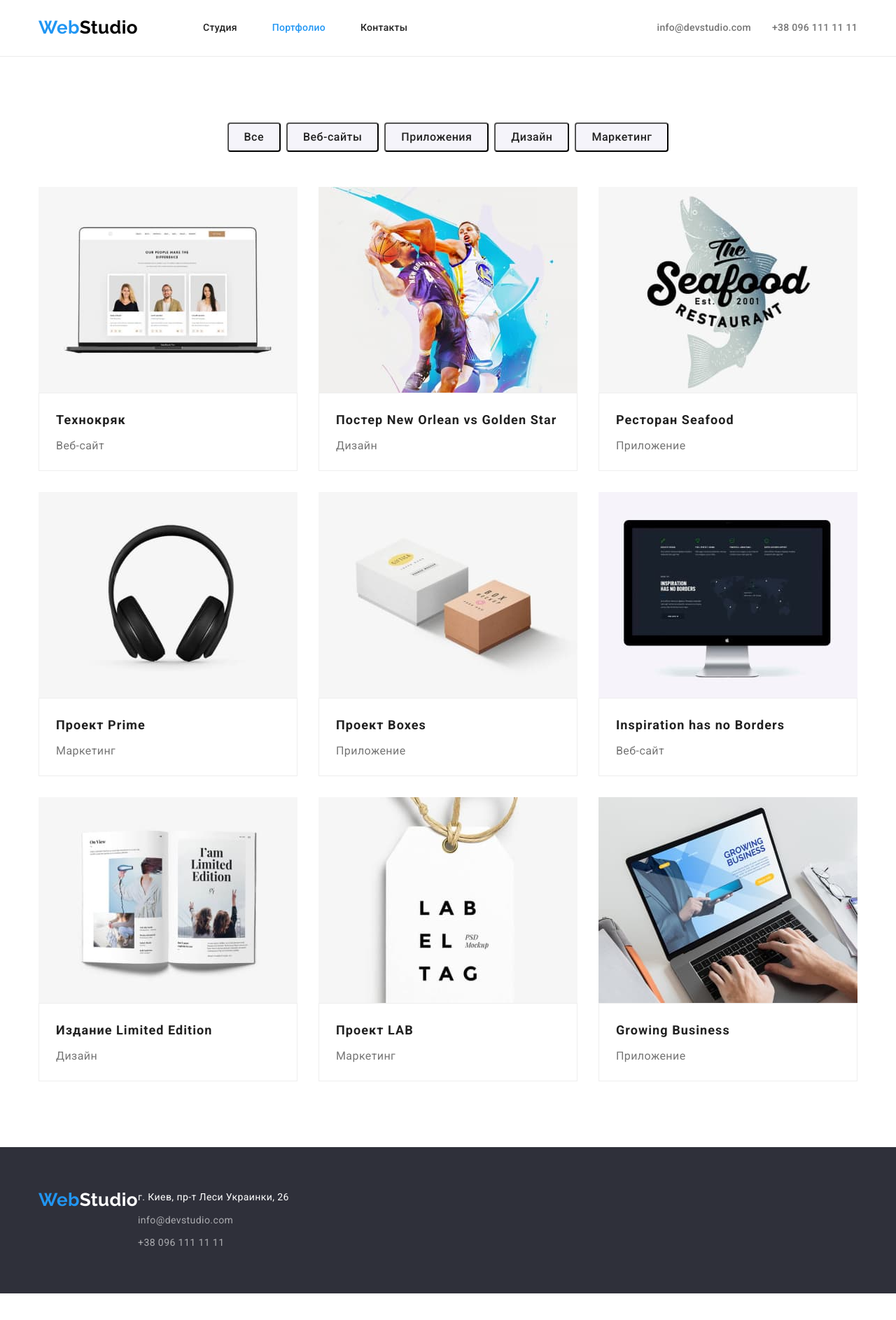
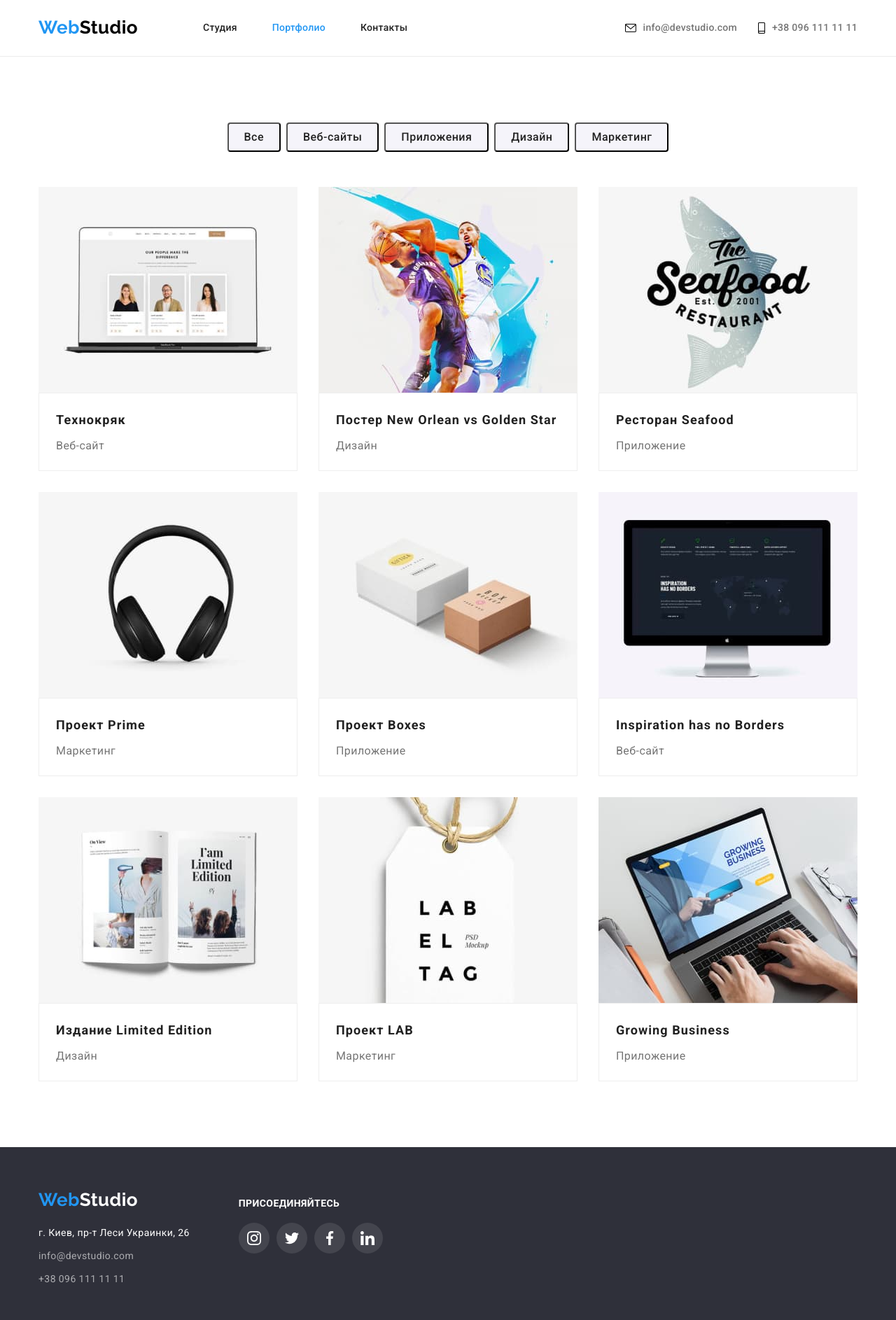
Before and after one commit to Mark-Y-GIT/goit-markup-hw-04, a plain HTML site: page portfolio.html in a window 1280 px wide. Shown: the whole page at 70% size. Before the commit the page ends 1848 px from the top, so only its background shows below. Drawn offline with nearby package versions, Linux system fonts and the light colour scheme.

Commit message:
резерв. коп.

```diff
--- a/css/styles.css
+++ b/css/styles.css
@@ -412,7 +412,12 @@ header .logo {
 }
 
 .bg-image {
-  background-image: url(../images/hero.jpg);
+  background-image: linear-gradient(
+      to right,
+      rgba(47, 48, 58, 0.4),
+      rgba(47, 48, 58, 0.4)
+    ),
+    url(../images/hero.jpg);
   background-repeat: no-repeat;
   max-width: 1600px;
   background-size: cover;
@@ -534,8 +539,22 @@ header .logo {
   fill: var(--dark-bg-text-color);
 }
 
+.clients-section {
+  padding-top: 94px;
+  padding-bottom: 94px;
+}
+
 .clients-container {
   text-align: center;
+}
+
+.clients-main-title {
+  font-weight: 700;
+  font-size: 36px;
+  line-height: 1.17;
+  letter-spacing: 0.03em;
+  color: var(--title-color);
+  margin-bottom: 50px;
 }
 
 .clients-icon-link {
@@ -549,7 +568,24 @@ header .logo {
 }
 .clients-icon {
   display: inline-flex;
+  margin-top: -30px;
+  margin-left: -30px;
 }
 
-.clients-icon-link .icon {
+.clients-icon-item {
+  margin-left: 30px;
+  margin-top: 30px;
 }
+.clients-icon-item .icon {
+  fill: var(--icons-color);
+}
+
+.clients-icon-link:hover,
+.clients-icon-link:focus {
+  border-color: var(--accent-color);
+}
+
+.clients-icon-link:hover .icon,
+.clients-icon-link:focus .icon {
+  fill: var(--accent-color);
+}
--- a/portfolio.html
+++ b/portfolio.html
@@ -28,7 +28,7 @@
           >
           <ul class="list menu">
             <li class="menu-item">
-              <a class="link navigation" href="./index.html">Студия</a>
+              <a class="link navigation" href="index.html">Студия</a>
             </li>
             <li class="menu-item">
               <a class="link navigation current" href="./portfolio.html"
@@ -41,15 +41,23 @@
           </ul>
         </nav>
         <div class="contacts-list">
-          <a class="link contacts" href="mailto:info@devstudio.com"
-            >info@devstudio.com</a
+          <a class="link contacts" href="mailto:info@devstudio.com">
+            <svg class="icon" width="16" height="12">
+              <use href="./images/icons/sprite.svg#icon-envelope"></use>
+            </svg>
+            info@devstudio.com</a
           >
-          <a class="link contacts" href="tel:+380961111111"
-            >+38 096 111 11 11</a
+          <a class="link contacts" href="tel:+380961111111">
+            <svg class="icon" width="10" height="16">
+              <use href="./images/icons/sprite.svg#icon-smartphone"></use>
+            </svg>
+
+            +38 096 111 11 11</a
           >
         </div>
       </div>
     </header>
+
     <main>
       <!--фильтр-->
       <section class="filter">
@@ -209,6 +217,7 @@
     <!--подвал-->
     <footer class="dark-bg footer-content">
       <div class="container footer-container">
+        <div class="footer-contacts">
           <a class="link logo dark-bg-logo" href="./index.html"
             ><span class="color-logo">Web</span>Studio</a
           >
@@ -224,7 +233,9 @@
                 >
               </li>
               <li class="address-item">
-              <a class="link footer-navigation" href="mailto:info@devstudio.com"
+                <a
+                  class="link footer-navigation"
+                  href="mailto:info@devstudio.com"
                   >info@devstudio.com</a
                 >
               </li>
@@ -236,6 +247,61 @@
             </ul>
           </address>
         </div>
+        <div class="footer-social">
+          <h3 class="footer-social-title">присоединяйтесь</h3>
+
+          <ul class="list social-icons">
+            <li class="social-icons-item">
+              <a
+                href=""
+                class="social-icons-link"
+                target="_blank"
+                rel="noopener noreferrer"
+              >
+                <svg class="icon">
+                  <use href="./images/icons/sprite.svg#icon-instagram-2"></use>
+                </svg>
+              </a>
+            </li>
+            <li class="social-icons-item">
+              <a
+                href=""
+                class="social-icons-link"
+                target="_blank"
+                rel="noopener noreferrer"
+              >
+                <svg class="icon">
+                  <use href="./images/icons/sprite.svg#icon-twitter-1"></use>
+                </svg>
+              </a>
+            </li>
+            <li class="social-icons-item">
+              <a
+                href=""
+                class="social-icons-link"
+                target="_blank"
+                rel="noopener noreferrer"
+              >
+                <svg class="icon">
+                  <use href="./images/icons/sprite.svg#icon-facebook-1"></use>
+                </svg>
+              </a>
+            </li>
+            <li class="social-icons-item">
+              <a
+                href=""
+                class="social-icons-link"
+                target="_blank"
+                rel="noopener noreferrer"
+              >
+                <svg class="icon">
+                  <use href="./images/icons/sprite.svg#icon-linkedin-1"></use>
+                </svg>
+              </a>
+            </li>
+          </ul>
+        </div>
+      </div>
     </footer>
   </body>
 </html>
```
Also changed, not shown: index.html (+1 -1 lines). Lines whose indentation alone changed are shown as unchanged.
